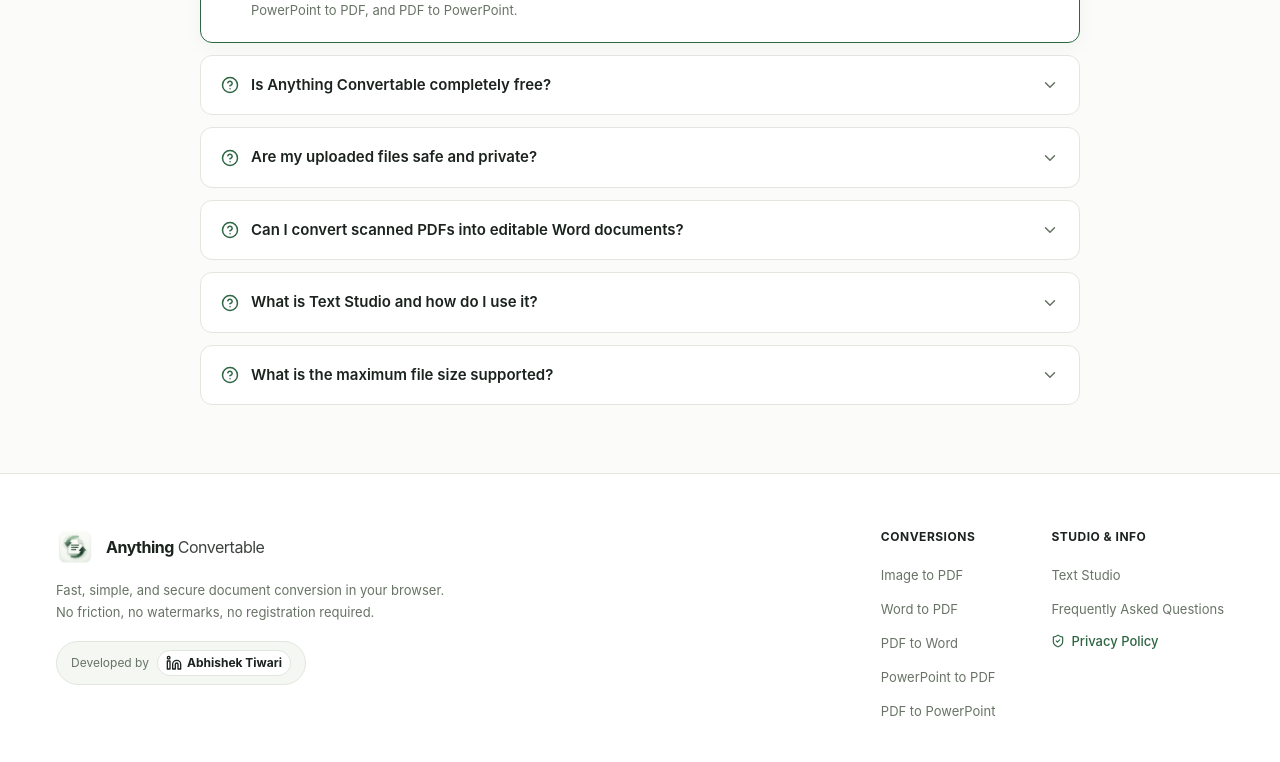
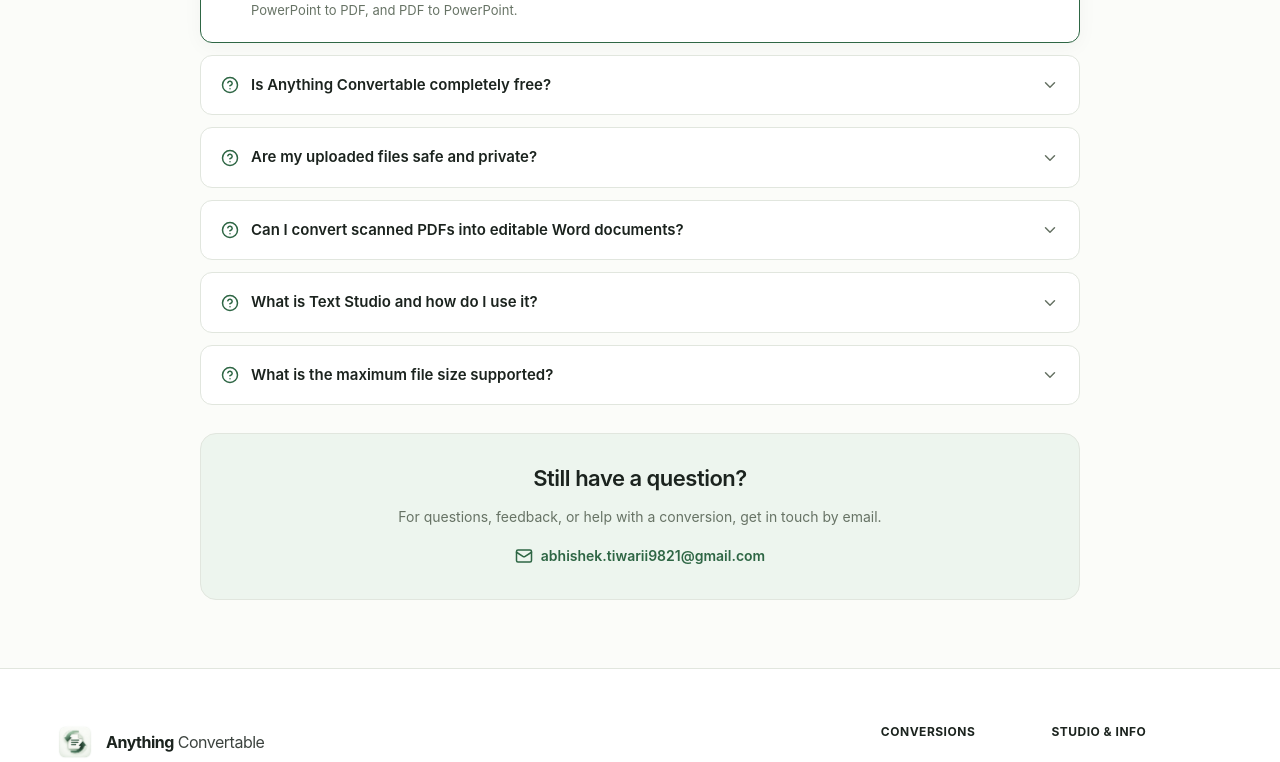
Before and after one commit to Abhishek09821/anything-convertable, a Next.js app in the folder apps/web/: page /faqs in a window 1280 px wide. Shown: the part 379-1141 px from the top of the page. Built offline with nearby package versions, Linux system fonts and the light colour scheme.

Commit message:
added contact information

```diff
--- a/apps/web/app/components/faq-section.tsx
+++ b/apps/web/app/components/faq-section.tsx
@@ -1,7 +1,7 @@
 "use client";
 
 import { useState } from "react";
-import { ChevronDown, HelpCircle } from "lucide-react";
+import { ChevronDown, HelpCircle, Mail } from "lucide-react";
 
 interface FAQItem {
   question: string;
@@ -98,6 +98,15 @@ export function FaqSection() {
           );
         })}
       </div>
+
+      <div className="faq-contact" aria-labelledby="faq-contact-heading">
+        <h2 id="faq-contact-heading">Still have a question?</h2>
+        <p>For questions, feedback, or help with a conversion, get in touch by email.</p>
+        <a href="mailto:abhishek.tiwarii9821@gmail.com" className="faq-contact-link">
+          <Mail size={18} aria-hidden="true" />
+          <span>abhishek.tiwarii9821@gmail.com</span>
+        </a>
+      </div>
     </section>
   );
 }
--- a/apps/web/app/globals.css
+++ b/apps/web/app/globals.css
@@ -1937,3 +1937,18 @@ textarea::placeholder {
 @media (max-width: 540px) {
   .landing-converters { padding-top: 30px; }
 }
+
+.faq-contact {
+  margin-top: 28px;
+  padding: 28px 20px;
+  text-align: center;
+  background: var(--accent-subtle);
+  border: 1px solid var(--line);
+  border-radius: 16px;
+}
+.faq-contact h2 { font-size: 22px; font-weight: 600; letter-spacing: -0.5px; }
+.faq-contact p { margin: 10px 0 16px; color: var(--muted); font-size: 14px; line-height: 1.7; }
+.faq-contact-link { display: inline-flex; align-items: center; gap: 8px; max-width: 100%; color: var(--accent); font-size: 14px; font-weight: 600; }
+.faq-contact-link svg { flex-shrink: 0; }
+.faq-contact-link span { overflow-wrap: anywhere; }
+.faq-contact-link:hover span { text-decoration: underline; text-underline-offset: 3px; }
```
